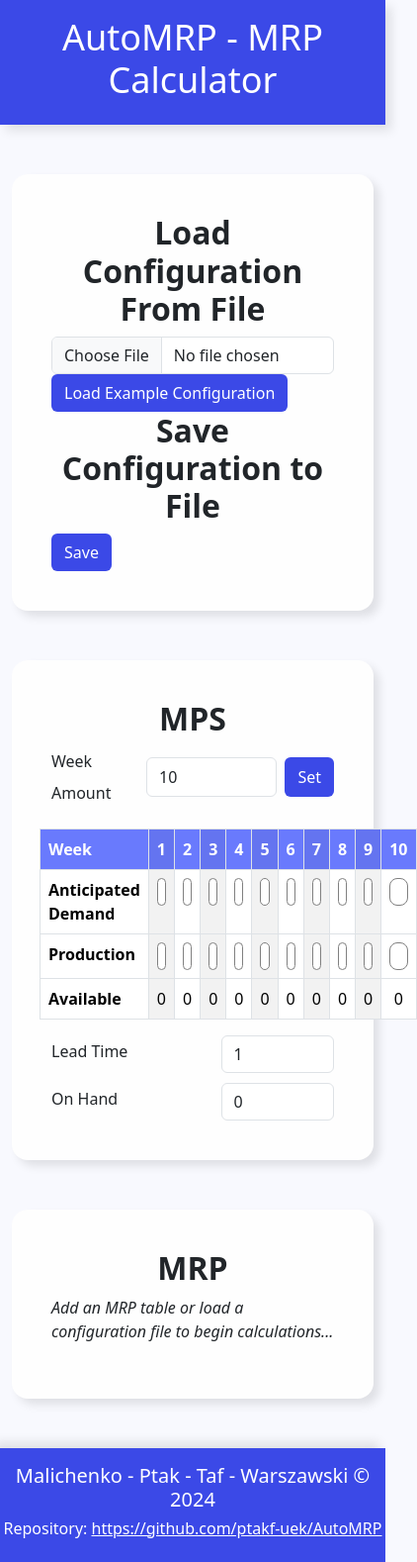
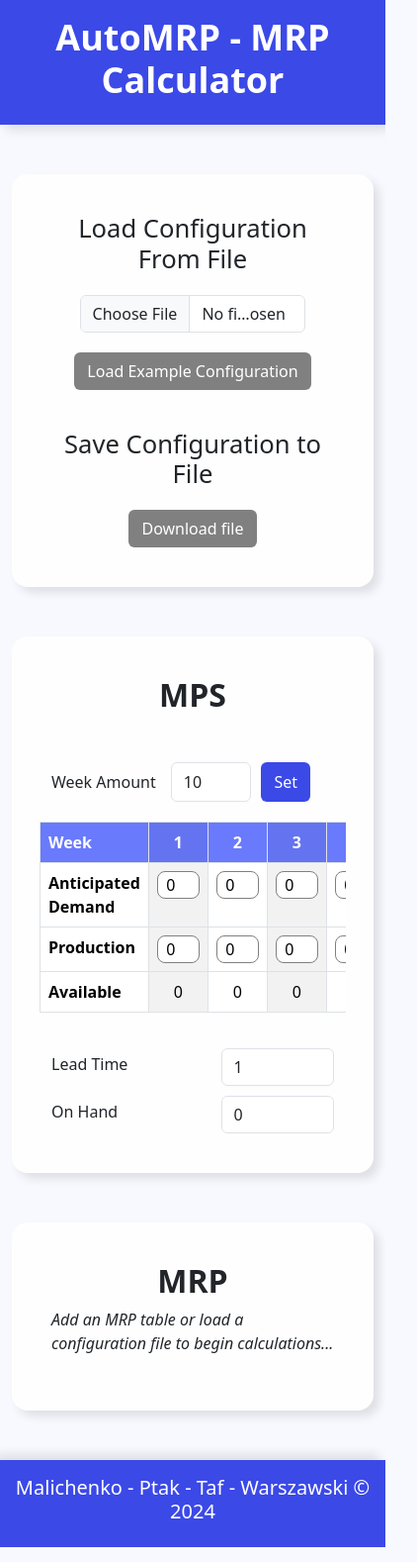
Before and after one commit to ptakf/AutoMRP, a plain HTML site: page src/index.html in a window 390 px wide. Shown: the whole page at 99% size, 422 px wide, since content can reach past the window. Drawn offline with Linux system fonts and the light colour scheme.

Commit message:
Styles improvements

```diff
--- a/src/index.html
+++ b/src/index.html
@@ -25,7 +25,7 @@
             <section>
                 <div class="row">
                     <div class="col-md-6">
-                        <h2>Load Configuration From File</h2>
+                        <h3>Load Configuration From File</h3>
 
                         <input
                             id="load-configuration-input"
@@ -43,10 +43,10 @@
                     </div>
 
                     <div class="col-md-6">
-                        <h2>Save Configuration to File</h2>
+                        <h3>Save Configuration to File</h3>
 
                         <a id="save-configuration-button">
-                            <button class="btn" type="button">Save</button>
+                            <button class="btn" type="button">Download file</button>
                         </a>
                     </div>
                 </div>
@@ -54,10 +54,10 @@
 
             <section>
                 <div class="row">
-                    <div class="col-md-8">
+                    <div class="col">
                         <h2>MPS</h2>
                     </div>
-                    <div class="col-md-4 top-row">
+                    <div class="row">
                         <form id="set-week-amount-form" class="d-flex">
                             <label for="set-week-amount-input">
                                 Week Amount
@@ -106,8 +106,8 @@
                     <h2>MRP</h2>
                 </div>
 
-                <div class="row mrp-components-row">
-                    <p class="italic">
+                <div class="mrp-components-row">
+                    <p class="fst-italic">
                         Add an MRP table or load a configuration file to begin
                         calculations...
                     </p>
@@ -118,12 +118,5 @@
 
     <footer>
         <h5>Malichenko - Ptak - Taf - Warszawski &copy; 2024</h5>
-
-        <h6>
-            Repository:
-            <a href="https://github.com/ptakf-uek/AutoMRP">
-                https://github.com/ptakf-uek/AutoMRP
-            </a>
-        </h6>
     </footer>
 </body>
--- a/src/static/scripts/modules/mpsTables.js
+++ b/src/static/scripts/modules/mpsTables.js
@@ -174,8 +174,7 @@ export function calculateMps() {
 
         // Toggle highlighting cells with negative values
         if (availableElements[i].textContent < 0) {
-            availableElements[i].style.backgroundColor = "#dc3545";
-            availableElements[i].style.color = "#f8f9fa";
+            availableElements[i].style.color = "#ff0000";
             availableElements[i].style.fontWeight = "bold";
         } else {
             availableElements[i].removeAttribute("style");
--- a/src/static/scripts/modules/mrpTables.js
+++ b/src/static/scripts/modules/mrpTables.js
@@ -80,7 +80,6 @@ function resetMrpTable(component) {
 
     // Create MRP component row
     let mrpComponentRow = document.createElement("div");
-    mrpComponentRow.classList.add("row");
     mrpComponentRow.setAttribute("id", `mrp-component-${component["id"]}`);
 
     // Create MRP component Title row
@@ -139,6 +138,7 @@ function resetMrpTable(component) {
                     tableRowElementInput.addEventListener(
                         "input",
                         debounce(() => {
+                            changeColor();
                             calculateMps();
                             calculateMrps();
                         }, 400)
@@ -169,7 +169,7 @@ function resetMrpTable(component) {
 
     for (let parameter in mrpTableParameterInputElements) {
         let parameterColumn = document.createElement("div");
-        parameterColumn.classList.add("col-sm-4", "d-inline-flex");
+        parameterColumn.classList.add("col-md-4", "d-inline-flex");
 
         // Create a Parameter Input Element label
         let parameterLabel = document.createElement("label");
@@ -194,6 +194,7 @@ function resetMrpTable(component) {
         parameterInput.addEventListener(
             "input",
             debounce(() => {
+                changeColor();
                 calculateMps();
                 calculateMrps();
             }, 400)
@@ -295,8 +296,7 @@ export function calculateMrps() {
 
                         // Toggle highlighting cells with negative values
                         if (tableCells[i].textContent < 0) {
-                            tableCells[i].style.backgroundColor = "#dc3545";
-                            tableCells[i].style.color = "#f8f9fa";
+                            tableCells[i].style.color = "#ff0000";
                             tableCells[i].style.fontWeight = "bold";
                         } else {
                             tableCells[i].removeAttribute("style");
--- a/src/static/styles/main.css
+++ b/src/static/styles/main.css
@@ -20,43 +20,30 @@ footer {
     box-shadow: -6px -6px 10px rgba(0, 0, 0, 0.1);
 }
 
+h1 {
+    font-weight: bold;
+}
+
 header h1 {
     font-size: 36px;
 }
 
-.top-row {
+h2 {
+    text-align: center;
+    font-size: 2rem;
+    font-weight: bold;
+}
+
+h3 {
+    font-size: 1.6rem;
     margin-bottom: 20px;
 }
 
-.top-row input {
-    margin: 0 auto;
-    width: 50%;
+h3 {
+    padding-left: 0px !important;
 }
 
-.top-row label {
-    line-height: 200%;
-}
-
-button {
-    background-color: #3b49e7 !important;
-    color: white !important;
-}
-
-section label,
-input {
-    display: block;
-}
-
-input[type="number"] {
-    .no-arrows::-webkit-outer-spin-button,
-    .no-arrows::-webkit-inner-spin-button {
-        -webkit-appearance: none;
-        margin: 0;
-    }
-    -moz-appearance: textfield;
-    appearance: textfield;
-}
-
+/*  Grid  */
 section {
     background-color: #fefefe;
     padding: 40px;
@@ -66,6 +53,123 @@ section {
     box-shadow: 6px 6px 10px rgba(0, 0, 0, 0.1);
 }
 
+.top-row {
+    margin-bottom: 20px;
+    padding-top: 30px;
+    margin-top: 50px;
+    border-top: 1px dotted black;
+}
+
+.mrp-components-row,
+.mrp-components-row>div {
+    width: 100%;
+}
+
+.container>section:nth-of-type(2)>.row:nth-last-of-type(2) {
+    margin-bottom: 20px;
+    overflow-x: scroll;
+}
+
+.mrp-components-row>div>.row:nth-last-of-type(2) {
+    margin-bottom: 20px;
+    overflow-x: scroll;
+}
+
+.bottom-row,
+.bottom-row .row {
+    row-gap: 10px;
+}
+
+.container>section:first-child>.row {
+    text-align: center;
+}
+
+.container>section:first-child>.row>div:first-child {
+    border-right: 1px dotted #000000;
+}
+
+/* Forms */
+#set-week-amount-form {
+    width: 400px;
+    margin-top: 40px;
+    margin-bottom: 20px;
+    margin-left: auto;
+}
+
+#set-week-amount-form>label {
+    width: 80%;
+    line-height: 250%;
+}
+
+#set-week-amount-form>input {
+    width: 80%;
+}
+
+#set-week-amount-form>button {
+    margin-left: 10px;
+}
+
+.bottom-row input {
+    width: 20%;
+}
+
+.bottom-row label {
+    width: 20%;
+    line-height: 200%;
+}
+
+.bottom-row input {
+    width: 20%;
+}
+
+.mrp-components-row label {
+    width: 40%;
+    line-height: 200%;
+}
+
+.mrp-components-row .bottom-row input {
+    width: 40%;
+}
+
+section label,
+input {
+    display: block;
+}
+
+input[type="number"] {
+
+    .no-arrows::-webkit-outer-spin-button,
+    .no-arrows::-webkit-inner-spin-button {
+        -webkit-appearance: none;
+        margin: 0;
+    }
+
+    -moz-appearance: textfield;
+    appearance: textfield;
+}
+
+/* Buttons */
+button {
+    background-color: #3b49e7 !important;
+    color: white !important;
+}
+
+button:hover {
+    opacity: 0.9;
+}
+
+.container>section:first-child input {
+    width: 80%;
+    margin: 0 auto;
+    margin-bottom: 20px;
+}
+
+.container>section:first-child button {
+    background-color: grey !important;
+}
+
+
+/* Tables */
 table #week-row th {
     background-color: #697afd !important;
     color: #ffffff;
@@ -78,35 +182,39 @@ table input {
     text-align: center;
 }
 
+td {
+    min-width: 60px;
+}
+
 table input {
     border: 1px solid grey;
     border-radius: 8px !important;
     width: 100%;
 }
 
-.bottom-row label {
-    width: 20%;
-    line-height: 200%;
+
+/* Scroll */
+::-webkit-scrollbar-track {
+    -webkit-box-shadow: inset 0 0 6px rgba(0, 0, 0, 0.1);
+    background-color: #F5F5F5;
+    border-radius: 10px;
 }
 
-.bottom-row input {
-    width: 20%;
+::-webkit-scrollbar {
+    width: 10px;
+    background-color: #F5F5F5;
 }
 
-.bottom-row,
-.bottom-row .row {
-    row-gap: 10px;
+::-webkit-scrollbar-thumb {
+    border-radius: 10px;
+    background-color: rgb(132, 166, 235);
 }
 
-.italic {
-    font-style: italic;
-}
-
+/* Mobile */
 @media only screen and (max-width: 920px) {
-    section h2 {
-        text-align: center;
-        font-size: 32px;
-        font-weight: bold;
+    .container>section:first-child>.row>div:first-child {
+        border-right: none;
+        margin-bottom: 40px;
     }
 
     .top-row input {
@@ -127,4 +235,19 @@ table input {
     .bottom-row input {
         width: 40%;
     }
+
+    #set-week-amount-form {
+        width: 100%;
+        margin: 40px auto 20px auto;
+    }
+
+    #set-week-amount-form>label {
+        display: block;
+        width: 60%;
+    }
+
+    #set-week-amount-form>input {
+        width: 40%;
+        margin-left: 10px;
+    }
 }
```
Also changed, not shown: src/static/scripts/modules/utils.js (line endings or trailing spaces).
